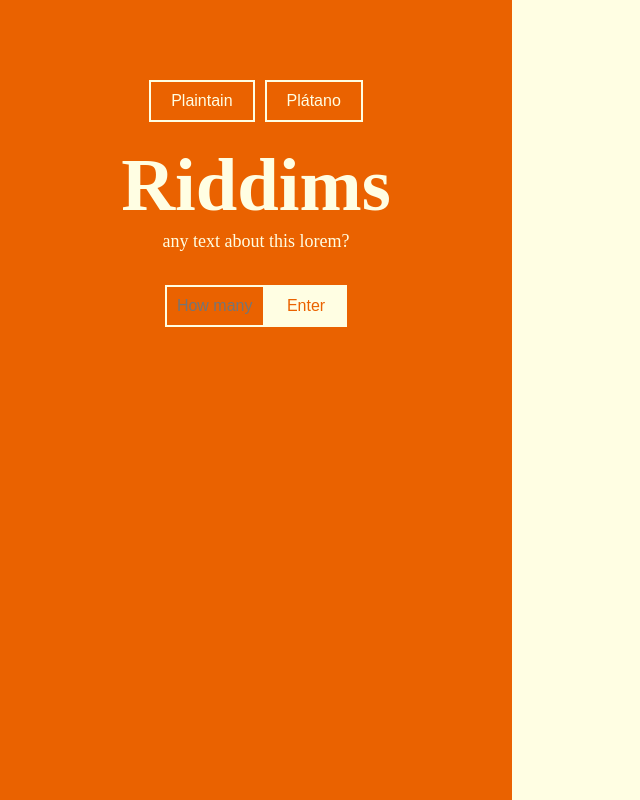
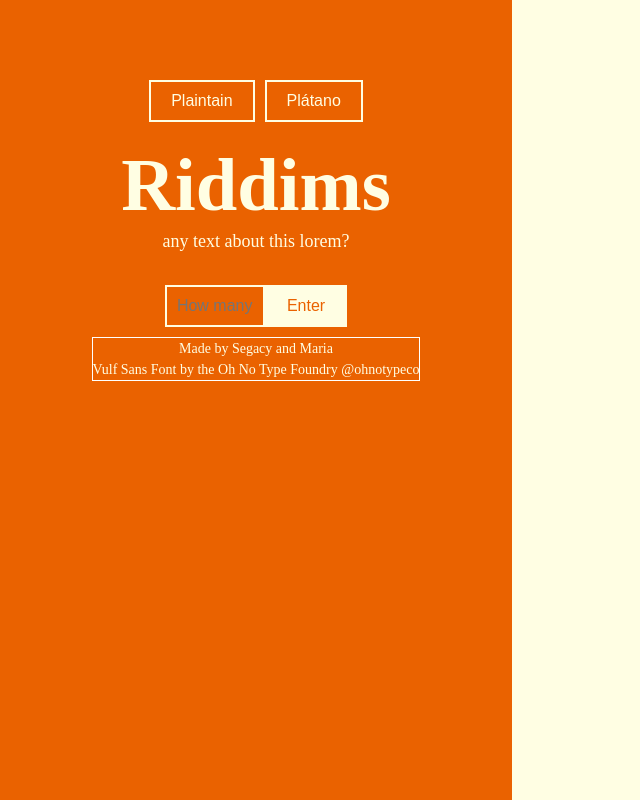
Before and after one commit to mmergal92/Proof_website, a React (Create React App) app: page /loremipsum in a window 1280 px wide. Shown: the whole page, without its empty margins (0-640 px from the left). Built offline with nearby package versions, Linux system fonts and the light colour scheme; the HTML template or start-up script is replaced by a standard one; a web font is replaced by a local one.

Commit message:
adding credits

```diff
--- a/src/App.css
+++ b/src/App.css
@@ -319,6 +319,16 @@ a:hover{
   color: #FFFEE3;
 }
 
+.made-by{
+  border: 1px solid white;
+  align-items: bottom;
+}
+.credit{
+  font-weight: 400;
+  font-family: 'Vulf Sans Demo';
+  color: #FFFEE3;
+  font-size: 14px;
+}
 
 /*
 .paragraph-number {
--- a/src/pages/loremipsum.js
+++ b/src/pages/loremipsum.js
@@ -62,6 +62,7 @@ const Loremipsum = () => {
                         Plátano
                     </button>
                 </div>
+                <div className="riddims">
                     <h1 className="title">Riddims
                     </h1>
                     <p className="description">
@@ -78,6 +79,13 @@ const Loremipsum = () => {
                     />
                     <input type="submit" value="Enter" className="generate-button" />
                     </form>
+                </div>
+                <div className="made-by">
+                <p className="credit">
+                        Made by Segacy and Maria <br/>
+                        Vulf Sans Font by the Oh No Type Foundry @ohnotypeco
+                    </p>
+                </div>
             </div>
             <div className="right-lorem-container">
                 {text && (
```
Lines whose indentation alone changed are shown as unchanged.
